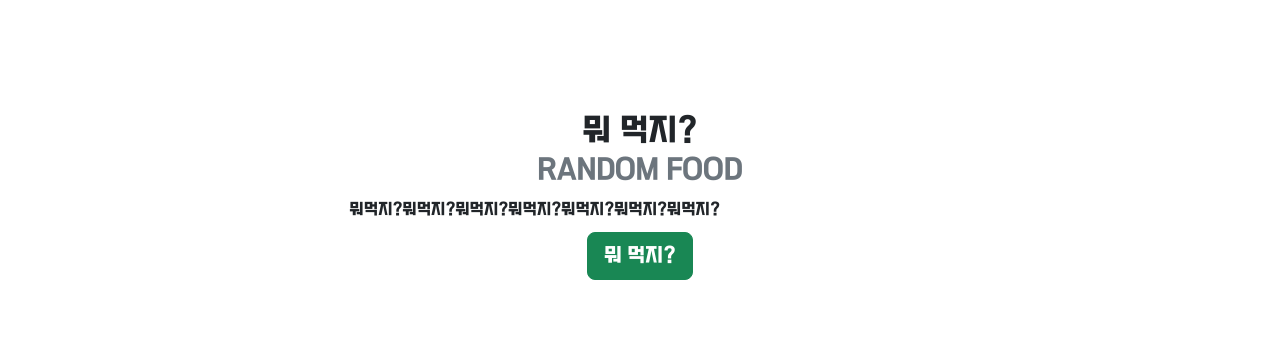
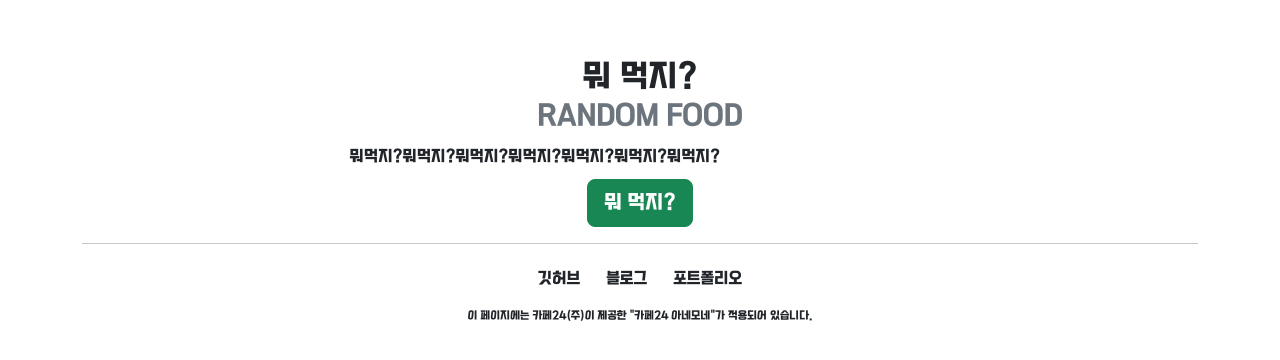
Before and after one commit to MyeongjunPark/RandomSelector, a React (Create React App) app: page / in a window 1280 px wide. Shown: the part 204-564 px from the top of the page. Built offline with nearby package versions, Linux system fonts and the light colour scheme.

Commit message:
add button, copyright

```diff
--- a/package.json
+++ b/package.json
@@ -41,5 +41,8 @@
       "last 1 safari version"
     ]
   },
+  "devDependencies": {
+    "gh-pages": "^4.0.0"
+  },
   "homepage": "https://myeongjunpark.github.io/RandomFood"
 }
--- a/src/components/Home.js
+++ b/src/components/Home.js
@@ -1,5 +1,11 @@
 import "../css/marque.css";
 import { Link } from "react-router-dom";
+import styled from "styled-components";
+
+const Copyright = styled.div`
+  font-size: 11px;
+  margin: 10px;
+`;
 
 function Home() {
   return (
@@ -23,6 +29,17 @@ function Home() {
         <Link to="/random" className="btn btn-success btn-lg">
           뭐 먹지?
         </Link>
+        <hr />
+        <a className="btn btn-default" href="https://github.com/MyeongjunPark" target="_blank">
+          깃허브
+        </a>
+        <a className="btn btn-default" href="https://mjooon.tistory.com/" target="_blank">
+          블로그
+        </a>
+        <a className="btn btn-default" href="https://bit.ly/3Q2Miuo" target="_blank">
+          포트폴리오
+        </a>
+        <Copyright>이 페이지에는 카페24(주)이 제공한 "카페24 아네모네"가 적용되어 있습니다.</Copyright>
       </div>
     </div>
   );
```
Also changed, not shown: 1 other file (tests, documents, lock files or other folders).
